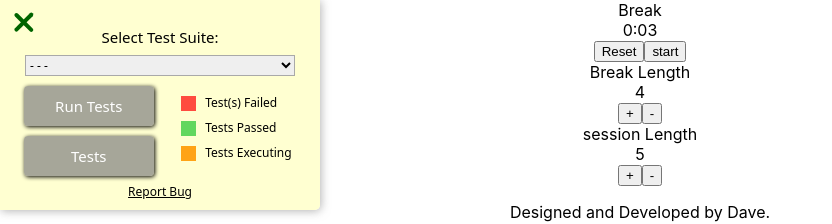
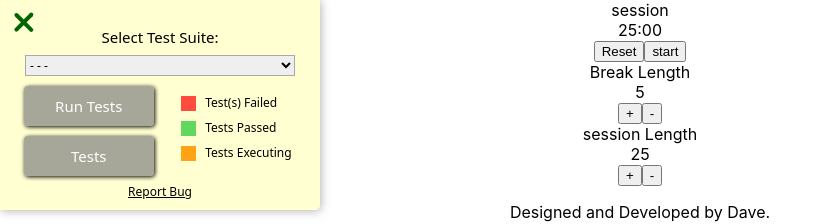
Before and after one commit to avatarfreak/react-pomodoro, a React (Create React App) app: page / in a window 1280 px wide. Shown: the top 224 px of the page, without its empty margins (0-832 px from the left). Built offline with nearby package versions, Linux system fonts and the light colour scheme.

Commit message:
added increment and decrement func

```diff
--- a/src/App.js
+++ b/src/App.js
@@ -5,21 +5,22 @@ import Footer from "./components/Footer";
 import Timer from "./components/Timer";
 import Break from "./components/Break";
 import Session from "./components/Session";
-import { throwStatement } from "@babel/types";
 
 class App extends Component {
   constructor(props) {
     super(props);
     this.state = {
-      sessionTime: 5,
-      breakTime: 4,
-      time: 3,
+      sessionTime: 25,
+      breakTime: 5,
+      time: 25 * 60,
       active: false,
       status: "session"
     };
 
     this.initialize = this.initialize.bind(this);
     this.startTimer = this.startTimer.bind(this);
+    this.increment = this.increment.bind(this);
+    this.decrement = this.decrement.bind(this);
     this.countDown = this.countDown.bind(this);
   }
   //Reset btn
@@ -56,19 +57,49 @@ class App extends Component {
   }
   componentDidUpdate(prevProps) {
     if (this.state.time === -1 && this.state.status === "session") {
-      this.setState({ time: this.state.breakTime, status: "break" });
+      this.setState({ time: this.state.breakTime * 60, status: "break" });
       this.audio.play();
     }
     if (this.state.time === -1 && this.state.status === "break") {
       this.setState({
-        time: this.state.sessionTime,
+        time: this.state.sessionTime * 60,
         status: "session"
       });
       this.audio.play();
     }
   }
 
-  increment() {}
+  increment(e) {
+    let { breakTime, sessionTime } = this.state;
+    if (e.target.id === "break-increment") {
+      this.setState({
+        breakTime: breakTime < 59 ? breakTime + 60 : breakTime * 60
+      });
+    }
+
+    if (e.target.id === "session-increment") {
+      this.setState({
+        sessionTime: sessionTime < 59 ? sessionTime + 1 : sessionTime,
+        time: sessionTime * 60
+      });
+    }
+  }
+
+  decrement(e) {
+    let { breakTime, sessionTime } = this.state;
+    if (e.target.id === "break-decrement") {
+      this.setState({
+        breakTime: breakTime > 1 ? breakTime - 1 : breakTime
+      });
+    }
+
+    if (e.target.id === "session-decrement") {
+      this.setState({
+        sessionTime: sessionTime > 1 ? sessionTime - 1 : sessionTime,
+        time: sessionTime * 60
+      });
+    }
+  }
   render() {
     return (
       <div className="App">
@@ -79,8 +110,17 @@ class App extends Component {
           startTimer={this.startTimer}
           active={this.state.active}
         />
-        <Break display={this.state.breakTime} />
-        <Session display={this.state.sessionTime} />
+        <Break
+          display={this.state.breakTime}
+          increment={this.increment}
+          decrement={this.decrement}
+        />
+        <Session
+          display={this.state.sessionTime}
+          increment={this.increment}
+          decrement={this.decrement}
+        />
+
         <audio
           id="beep"
           src="https://s3-us-west-1.amazonaws.com/benjaminadk/Data+synth+beep+high+and+sweet.mp3"
--- a/src/components/Timer.js
+++ b/src/components/Timer.js
@@ -3,14 +3,14 @@ import Time from "./Time";
 
 export class Timer extends Component {
   render() {
-    let { intialize, display, status, startTimer, active } = this.props;
+    let { initialize, display, status, startTimer, active } = this.props;
     return (
       <div className="time-box">
-        <div id="timer-label">{(status) ? 'Break': 'Session'}</div>
+        <div id="timer-label">{"session" === status ? "session" : "Break"}</div>
         <div id="time-left">
           <Time time={display} />
         </div>
-        <button id="reset" onClick={intialize}>
+        <button id="reset" onClick={initialize}>
           Reset
         </button>
         <button id="start_stop" onClick={startTimer}>
```
Also changed, not shown: 1 other file (tests, documents, lock files or other folders).
